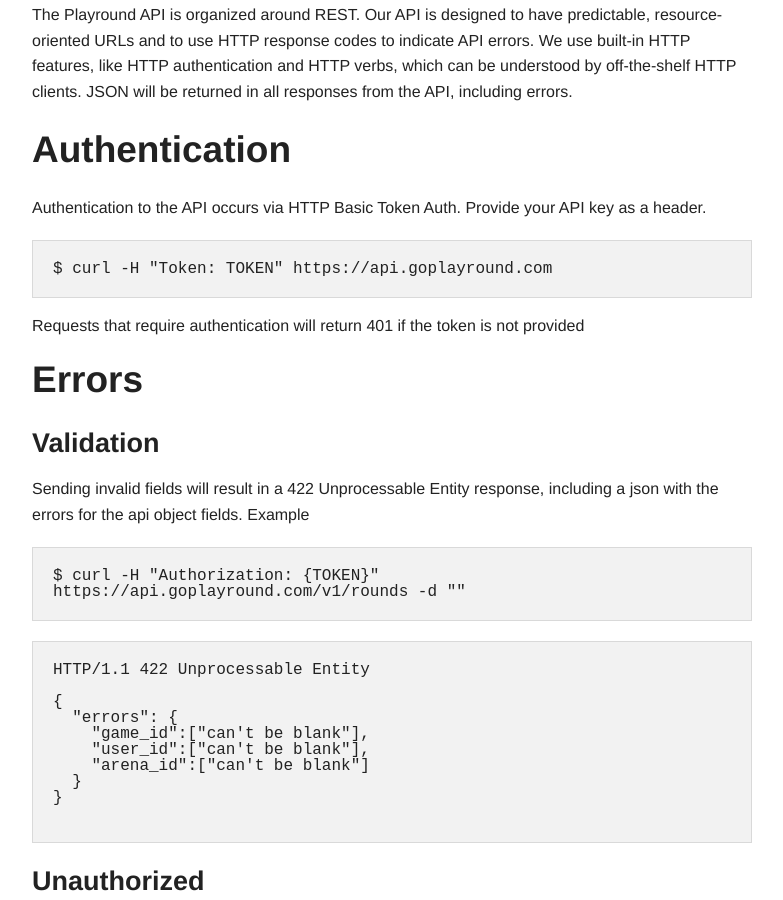
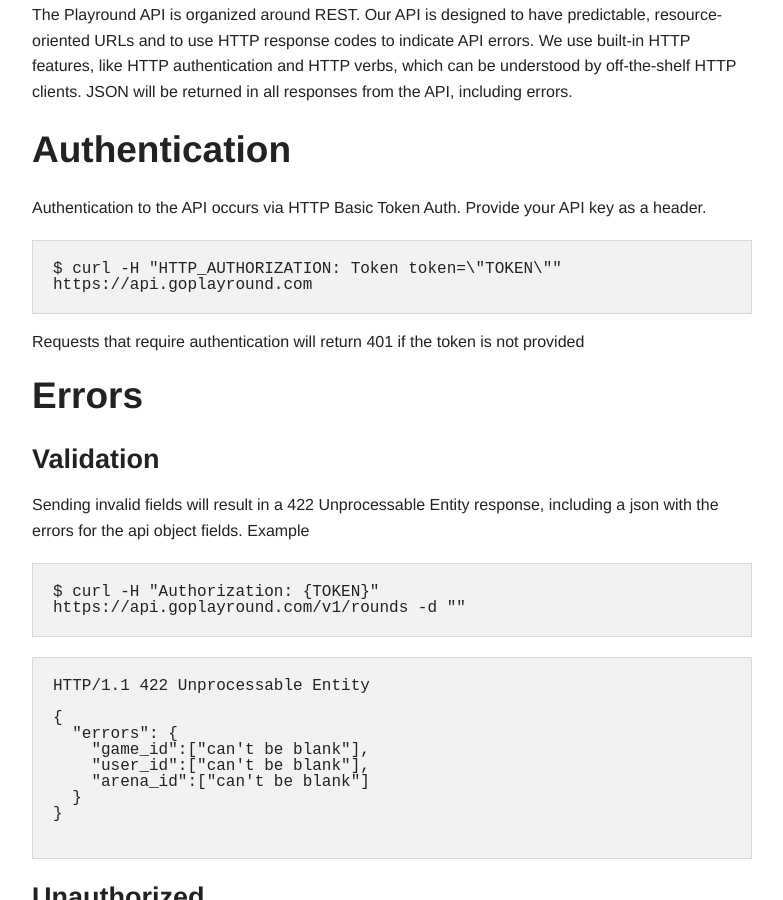
Before and after one commit to matteodepalo/playround-developer, a Jekyll site: the page built from index.html, in a window 1280 px wide and 900 px high, scrolled down 348 px. Shown: the whole window, without its empty margins (373-1156 px from the left). Built offline with Jekyll 4.4.1, drawn with Linux system fonts in a browser that asks for light colours.

Commit message:
Updated authorization header

```diff
--- a/_includes/basics.html
+++ b/_includes/basics.html
@@ -16,7 +16,7 @@
       Authentication to the API occurs via HTTP Basic Token Auth. Provide your API key as a header.
 
       <div class="panel">
-        <pre>$ curl -H "Token: TOKEN" https://api.goplayround.com</pre>
+        <pre>$ curl -H "HTTP_AUTHORIZATION: Token token=\"TOKEN\"" https://api.goplayround.com</pre>
       </div>
 
       Requests that require authentication will return 401 if the token is not provided
```
